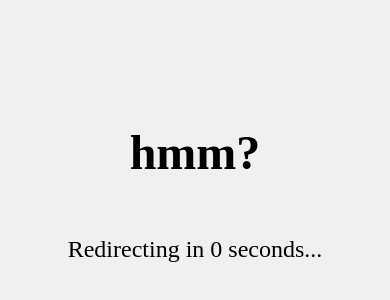
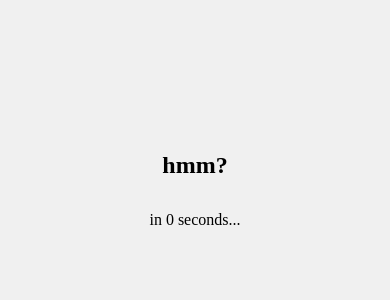
Before and after one commit to Specstro/simple, a website: page index.html in a window 390 px wide. Shown: the part 232-532 px from the top of the page. Drawn offline with Linux system fonts and the light colour scheme.

Commit message:
Update index.html

```diff
--- a/index.html
+++ b/index.html
@@ -16,6 +16,7 @@
             margin: 0;
             background-color: #f0f0f0;
             flex-direction: column;
+            text-align: center;
         }
         h1 {
             font-size: 48px;
@@ -23,11 +24,30 @@
         p {
             font-size: 24px;
         }
+
+        /* Make the text responsive for smaller screens */
+        @media (max-width: 768px) {
+            h1 {
+                font-size: 32px;
+            }
+            p {
+                font-size: 18px;
+            }
+        }
+
+        @media (max-width: 480px) {
+            h1 {
+                font-size: 24px;
+            }
+            p {
+                font-size: 16px;
+            }
+        }
     </style>
 </head>
 <body>
     <h1>hmm?</h1>
-            <p>Redirecting in <span id="countdown">3</span> seconds...</p>
+    <p>in <span id="countdown">3</span> seconds...</p>
 
     <script>
         let countdown = 3;
@@ -41,3 +61,4 @@
         }, 1000);
     </script>
 </body>
+</html>
```
Lines whose indentation alone changed are shown as unchanged.
